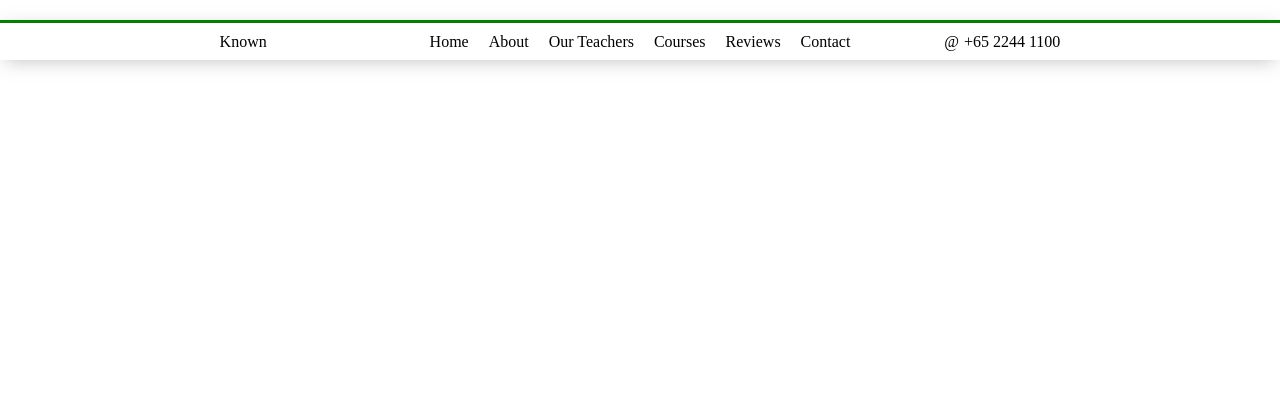
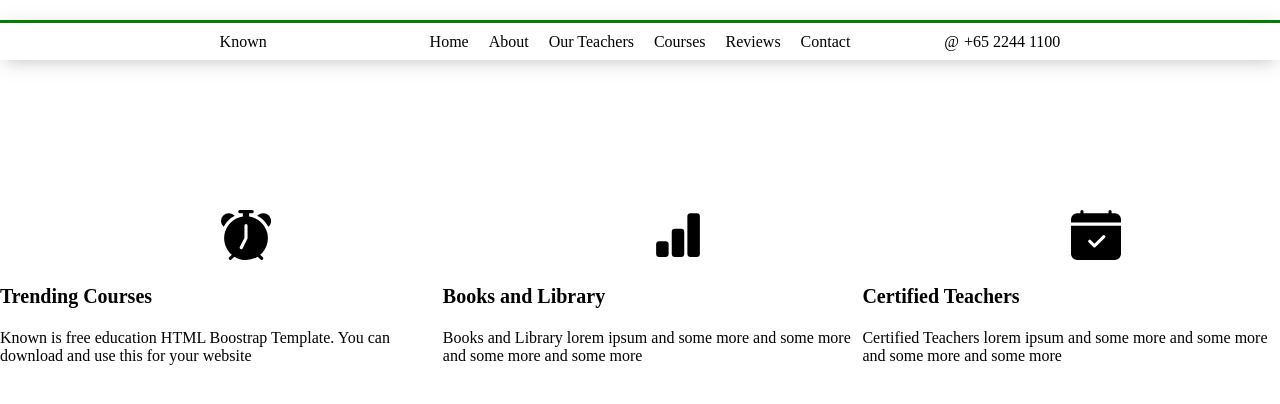
Before and after one commit to Zyngher/Git-C, a plain HTML site: page index.html in a window 1280 px wide. Drawn offline with Linux system fonts and the light colour scheme.

Commit message:
adaugat articole

```diff
--- a/index.html
+++ b/index.html
@@ -23,7 +23,26 @@
             <span class="phone">+65 2244 1100</span>
         </header>
         <section>
+            <article>
+                <svg viewBox="0 0 16 16" fill="currentColor">
+                    <path fill-rule="evenodd" d="M5.5.5A.5.5 0 016 0h4a.5.5 0 010 1H9v1.07a7.002 7.002 0 013.537 12.26l.817.816a.5.5 0 01-.708.708l-.924-.925A6.967 6.967 0 018 16a6.967 6.967 0 01-3.722-1.07l-.924.924a.5.5 0 01-.708-.708l.817-.816A7.002 7.002 0 017 2.07V1H5.999a.5.5 0 01-.5-.5zM.86 5.387A2.5 2.5 0 114.387 1.86 8.035 8.035 0 00.86 5.387zM13.5 1c-.753 0-1.429.333-1.887.86a8.035 8.035 0 013.527 3.527A2.5 2.5 0 0013.5 1zm-5 4a.5.5 0 00-1 0v3.882l-1.447 2.894a.5.5 0 10.894.448l1.5-3A.5.5 0 008.5 9V5z"></path>
+                </svg>
+                <h2>Trending Courses</h2>
+                <p>Known is free education HTML Boostrap Template.
+                   You can download and use this for your website</p>
+            </article>
 
+            <article>
+                <svg viewBox="0 0 16 16" fill="currentColor"><rect width="4" height="5" x="1" y="10" rx="1"></rect><rect width="4" height="9" x="6" y="6" rx="1"></rect><rect width="4" height="14" x="11" y="1" rx="1"></rect></svg>
+                <h2>Books and Library</h2>
+                <p>Books and Library lorem ipsum and some more and some more and some more and some more</p>
+            </article>
+
+            <article>
+                <svg viewBox="0 0 16 16" fill="currentColor"><path fill-rule="evenodd" d="M4 .5a.5.5 0 00-1 0V1H2a2 2 0 00-2 2v1h16V3a2 2 0 00-2-2h-1V.5a.5.5 0 00-1 0V1H4V.5zM0 5h16v9a2 2 0 01-2 2H2a2 2 0 01-2-2V5zm10.854 3.854a.5.5 0 00-.708-.708L7.5 10.793 6.354 9.646a.5.5 0 10-.708.708l1.5 1.5a.5.5 0 00.708 0l3-3z"></path></svg>
+                <h2>Certified Teachers</h2>
+                <p>Certified Teachers lorem ipsum and some more and some more and some more and some more</p>
+            </article>
         </section>
     </body>
 
```
